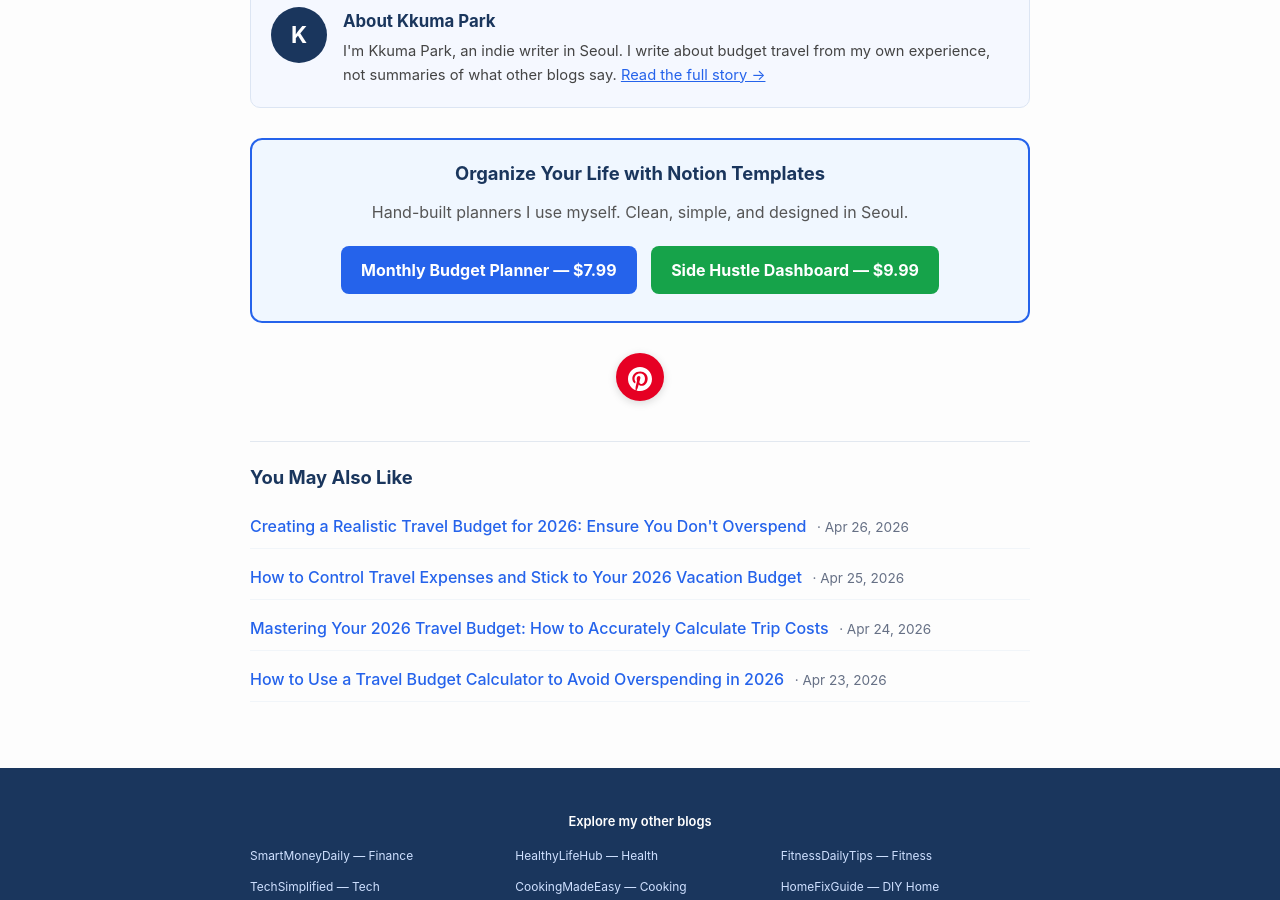
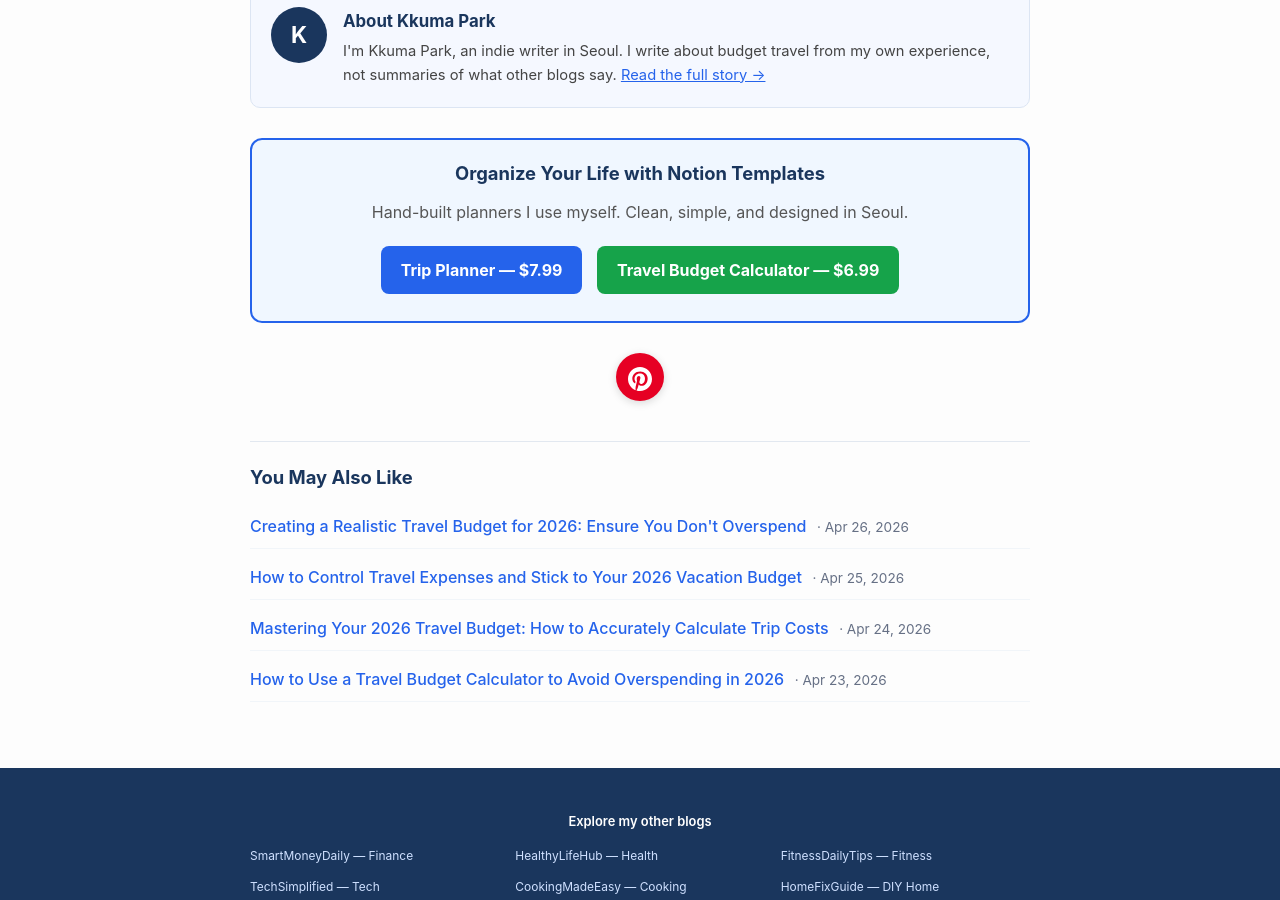
Before and after one commit to Kkumakkuma/TravelBudgetPro, a Jekyll site: the page built from _posts/2026-04-17-how-a-trip-planner-can-transform-your-travel-game.md, in a window 1280 px wide and 900 px high, scrolled down 2983 px. Built offline with Jekyll 4.4.1, drawn with Linux system fonts in a browser that asks for light colours.

Commit message:
feat: match Gumroad affiliate products to blog topic + UTM tracking
- Replace generic budget-planner/side-hustle with topic-matched products
- Add UTM parameters for click attribution by blog and product
- Improves expected CTR by matching product to reader intent

```diff
--- a/_layouts/post.html
+++ b/_layouts/post.html
@@ -51,8 +51,8 @@ layout: default
   <div style="background: #f0f7ff; border: 2px solid #2563eb; border-radius: 12px; padding: 22px; margin: 30px 0; text-align: center;">
     <h3 style="color: #1a365d; margin-top: 0;">Organize Your Life with Notion Templates</h3>
     <p style="color: #555; margin-bottom: 15px;">Hand-built planners I use myself. Clean, simple, and designed in Seoul.</p>
-    <a href="https://smarttemplatesell.gumroad.com/l/budget-planner" target="_blank" rel="noopener sponsored" style="display: inline-block; background: #2563eb; color: white; padding: 10px 20px; border-radius: 8px; text-decoration: none; font-weight: bold; margin: 5px;">Monthly Budget Planner &mdash; $7.99</a>
-    <a href="https://smarttemplatesell.gumroad.com/l/side-hustle" target="_blank" rel="noopener sponsored" style="display: inline-block; background: #16a34a; color: white; padding: 10px 20px; border-radius: 8px; text-decoration: none; font-weight: bold; margin: 5px;">Side Hustle Dashboard &mdash; $9.99</a>
+    <a href="https://smarttemplatesell.gumroad.com/l/trip-planner?utm_source=blog&utm_medium=referral&utm_campaign=TravelBudgetPro&utm_content=trip-planner" target="_blank" rel="noopener sponsored" style="display: inline-block; background: #2563eb; color: white; padding: 10px 20px; border-radius: 8px; text-decoration: none; font-weight: bold; margin: 5px;">Trip Planner &mdash; $7.99</a>
+    <a href="https://smarttemplatesell.gumroad.com/l/travel-budget?utm_source=blog&utm_medium=referral&utm_campaign=TravelBudgetPro&utm_content=travel-budget" target="_blank" rel="noopener sponsored" style="display: inline-block; background: #16a34a; color: white; padding: 10px 20px; border-radius: 8px; text-decoration: none; font-weight: bold; margin: 5px;">Travel Budget Calculator &mdash; $6.99</a>
   </div>
 
   <div style="text-align: center; margin: 20px 0;">
```
